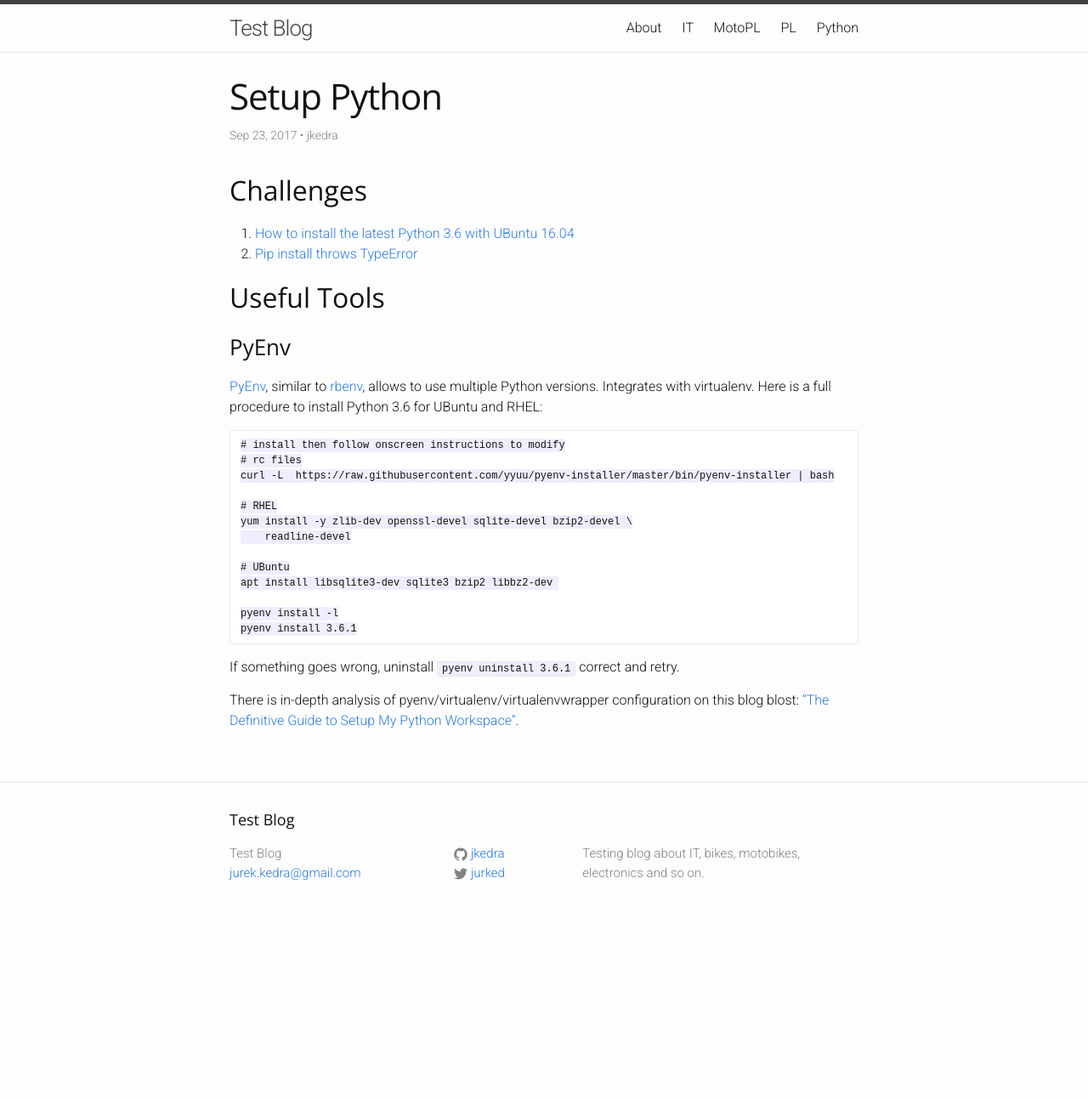
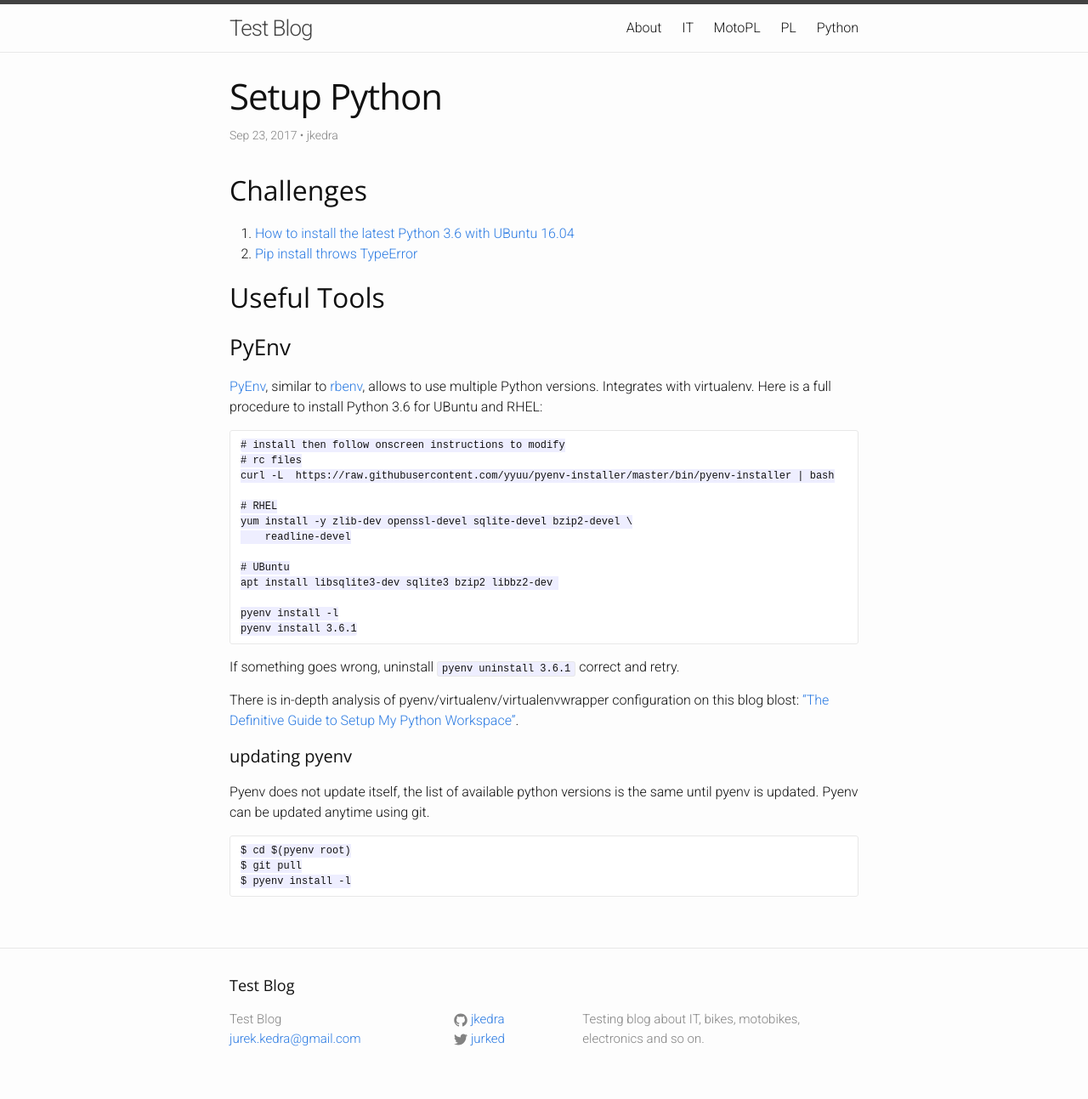
Before and after one commit to jkedra/jkedra.github.io, a Jekyll site: the page built from _python/setup.md, in a window 1280 px wide. Shown: the whole page at 85% size. Built offline with Jekyll 4.4.1, drawn with Linux system fonts in a browser that asks for light colours; before the commit the page ends 1098 px from its top, so only the background shows below that.

Commit message:
updating pyenv

```diff
--- a/_python/setup.md
+++ b/_python/setup.md
@@ -38,6 +38,16 @@ There is in-depth analysis of pyenv/virtualenv/virtualenvwrapper configuration
 on this blog blost:
 ["The Definitive Guide to Setup My Python Workspace"][defguide].
 
+#### updating pyenv
+
+Pyenv does not update itself, the list of available python versions is
+the same until pyenv is updated. Pyenv can be updated anytime using git.
+
+    $ cd $(pyenv root)
+    $ git pull
+    $ pyenv install -l
+
+
 [rbenv]: http://rbenv.org/
 [pyenv]: https://github.com/pyenv/
 [pyenv-installer]: https://github.com/yyuu/pyenv-installer
```
